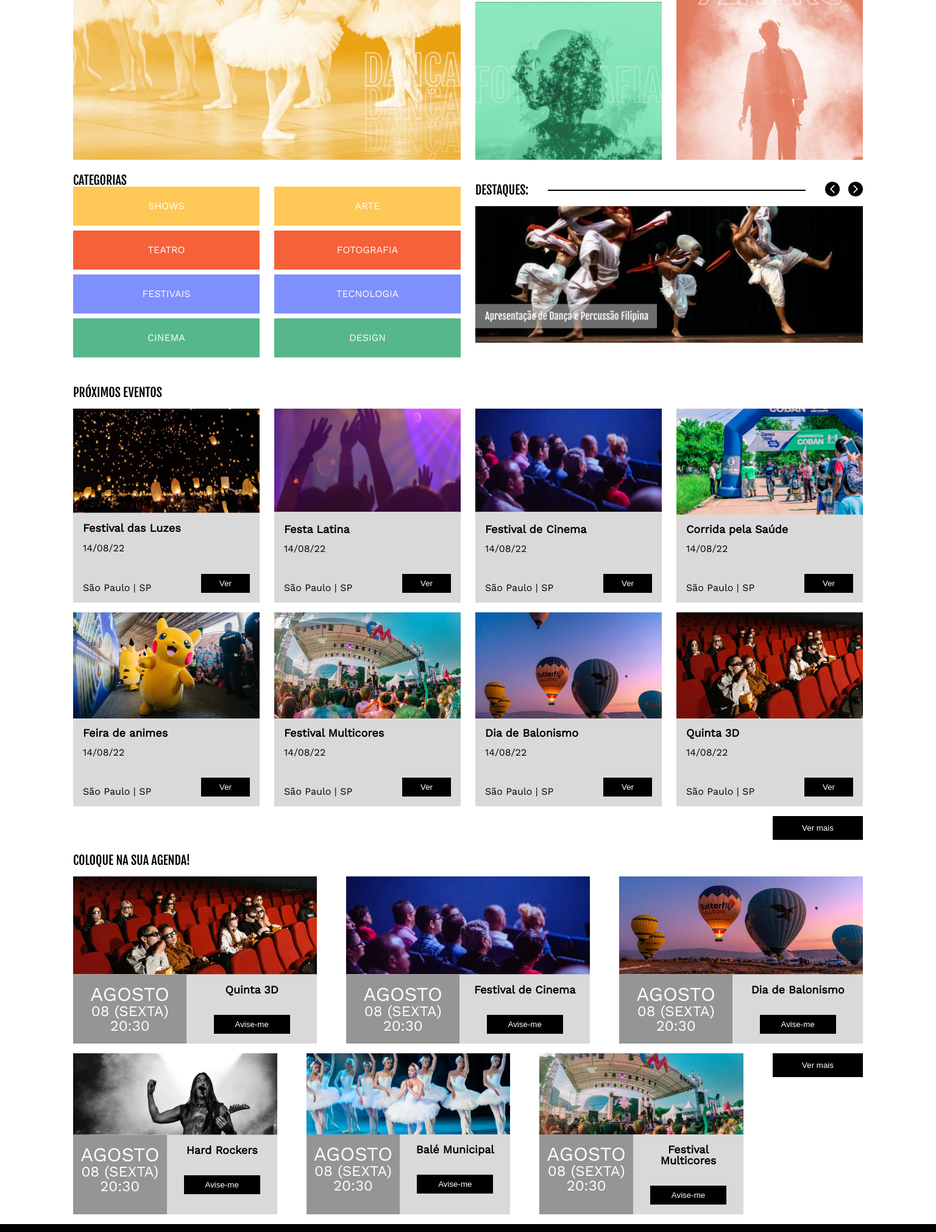
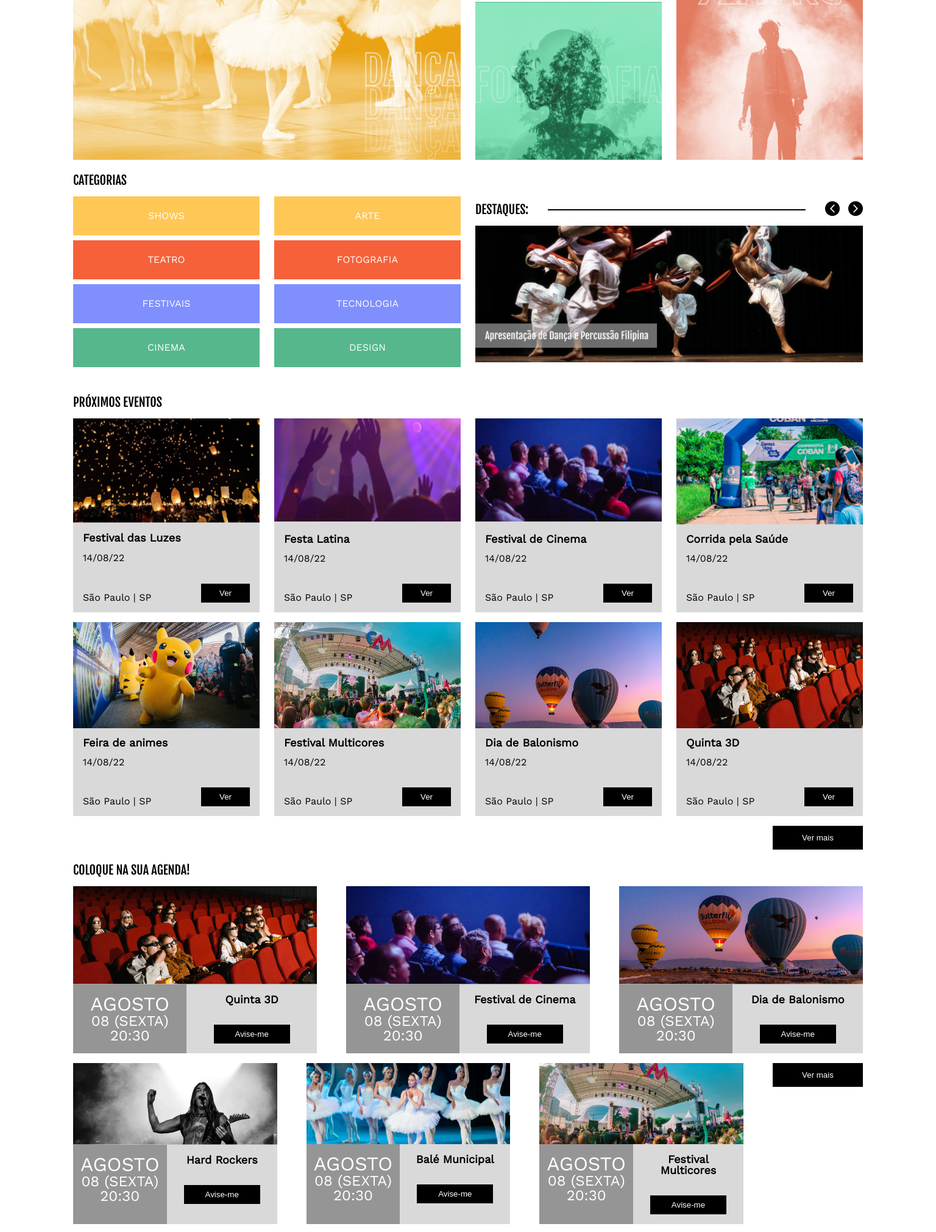
Before and after one commit to Matheus-Guima/Treino_Grid_e_FlexBox, a plain HTML site: page index.html in a window 1536 px wide. Shown: the part 366-2386 px from the top of the page at 61% size. Drawn offline with nearby package versions, Linux system fonts and the light colour scheme.

Commit message:
Atualiza tablet

```diff
--- a/assets/style/flex.css
+++ b/assets/style/flex.css
@@ -108,7 +108,7 @@
     }
 
     .agenda__lista {
-        justify-content: center;
+        justify-content: end;
         column-gap: 3rem;
     }
 
--- a/assets/style/grid.css
+++ b/assets/style/grid.css
@@ -79,7 +79,9 @@
         grid-column: 3/4;
         grid-row: 1/3;
     }
+}
 
+@media (min-width:1440px) {
     .categorias {
         display: grid;
         column-gap: 1.5rem;
@@ -88,5 +90,6 @@
 
     .container-destaques-e-proximos-eventos {
         grid-column: 2/3;
+        align-self: center;
     }
 }
--- a/assets/style/style.css
+++ b/assets/style/style.css
@@ -453,7 +453,7 @@ img:hover {
     }
 
     .categorias__titulo {
-        margin-bottom: 0;
+        margin-bottom: 1rem;
     }
 
     .destaques {
```
